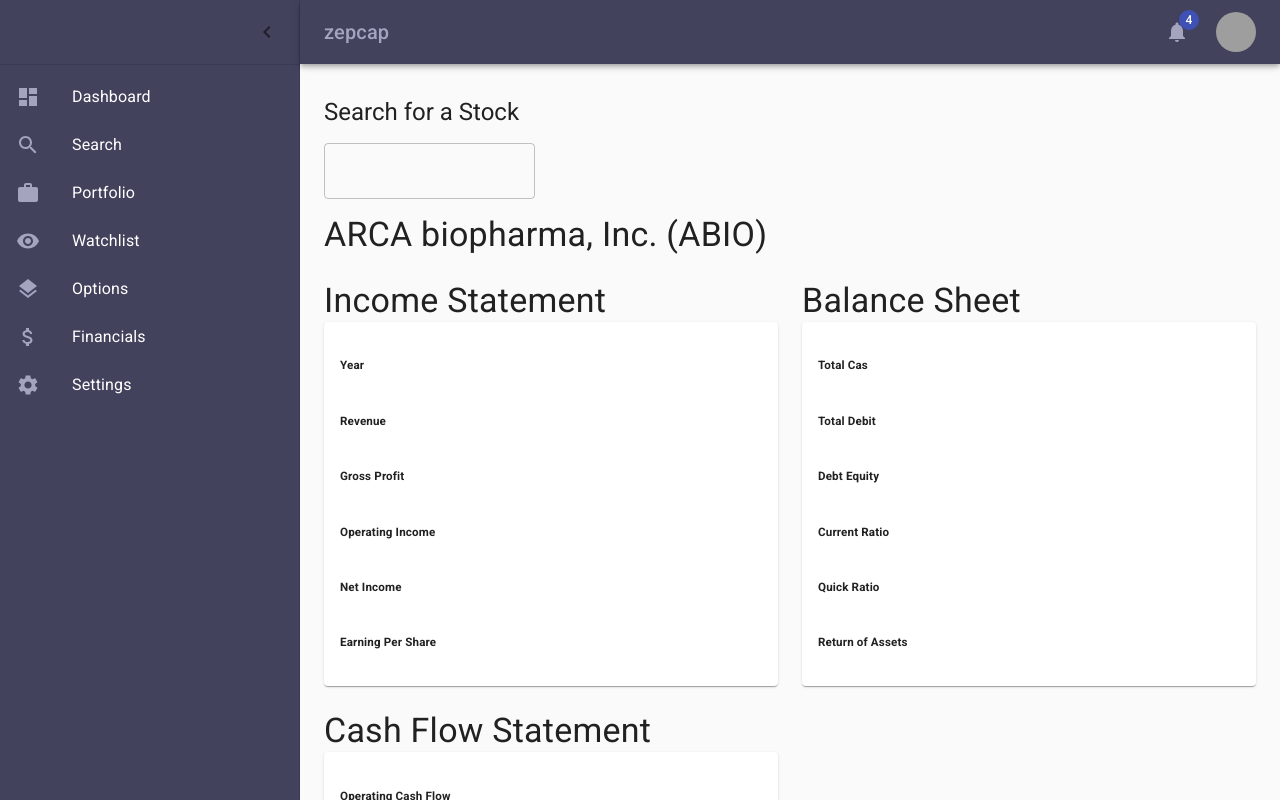
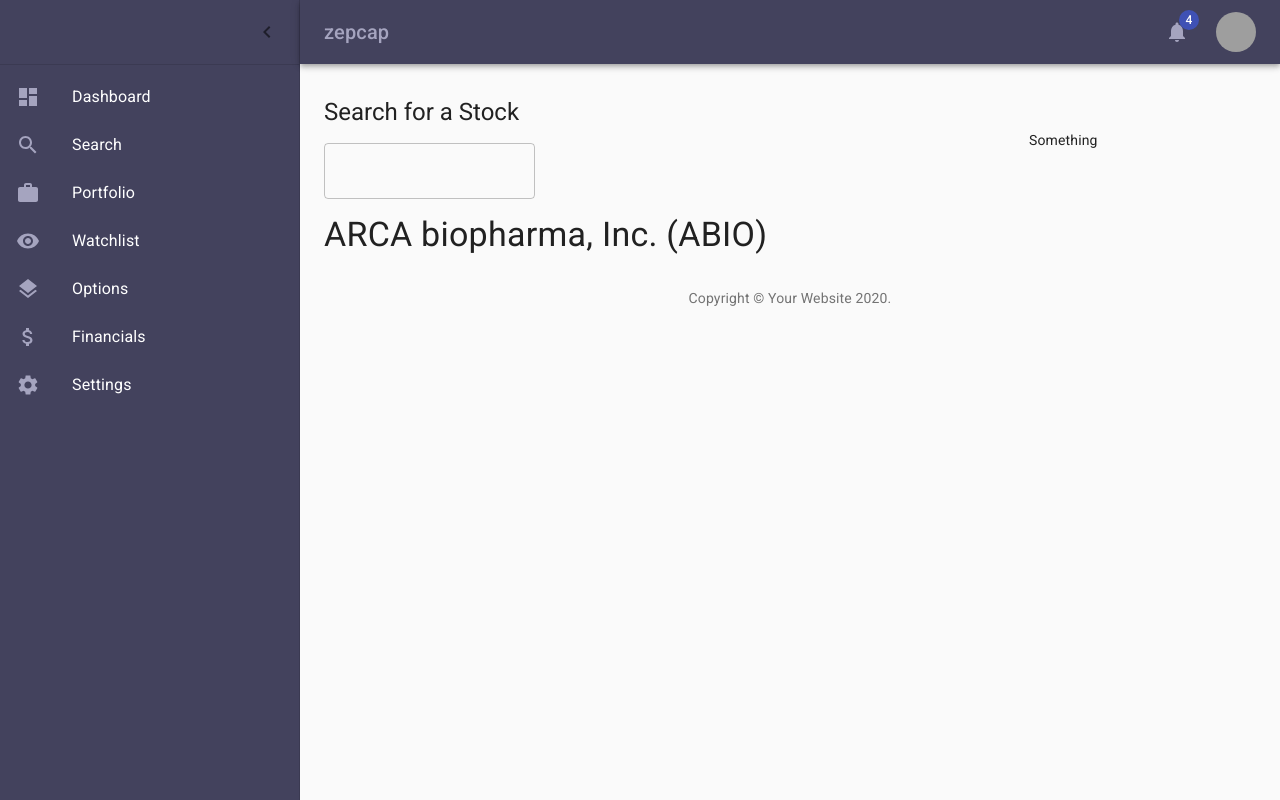
Before and after one commit to Alejandro-Fuste/final-project, a React (Create React App) app in the folder client/: page / in a window 1280 px wide. Built offline with nearby package versions, Linux system fonts and the light colour scheme; grey boxes are pictures that could not be loaded.

Commit message:
starting to add and render data from api call

```diff
--- a/client/src/components/Dashboard/Dashboard.js
+++ b/client/src/components/Dashboard/Dashboard.js
@@ -133,7 +133,7 @@
 
     const classes = useStyles();
     const [open, setOpen] = useState(true);
-    const [ searchStock, setSearchStock ] = useState('AAPL');
+    const [ searchStock, setSearchStock ] = useState();
 	const searchRef = useRef();
 
     const handleDrawerOpen = () => {
@@ -150,11 +150,15 @@
 		})
 			.then((res) => {
 				console.log(res.data);
+				let data = {
+					year: res.data.earnings.financialsChart.yearly[3].date
+
+			}
+				setSearchStock(data);
+				console.log(searchStock);
 			})
 			.catch((err) => console.log(err));
 	};
-
-
 
 	return (
 		<div className={classes.root}>
@@ -228,12 +232,13 @@
 								<Typography variant="h4">ARCA biopharma, Inc. (ABIO)</Typography>
 							</form>
 						</Grid>
-
+						{!searchStock ? <p>Something</p> :
+							<>
 							<Grid item xs={6}>
 								<Typography variant='h4'>Income Statement</Typography>
 								<Paper className={classes.paper}>
-								<h5>Year</h5>
-								<h5>Revenue</h5>
+									<h5>{searchStock.year}</h5>
+									<h5></h5>
 									<h5>Gross Profit</h5>
 									<h5>Operating Income</h5>
 									<h5>Net Income</h5>
@@ -258,6 +263,8 @@
 								<h5>Free Cash Flow</h5>
 								</Paper>
 							</Grid>
+							</>
+						}
 					</Grid>
 					<Box pt={4}>
 						<Copyright />
```
Lines whose indentation alone changed are shown as unchanged.
